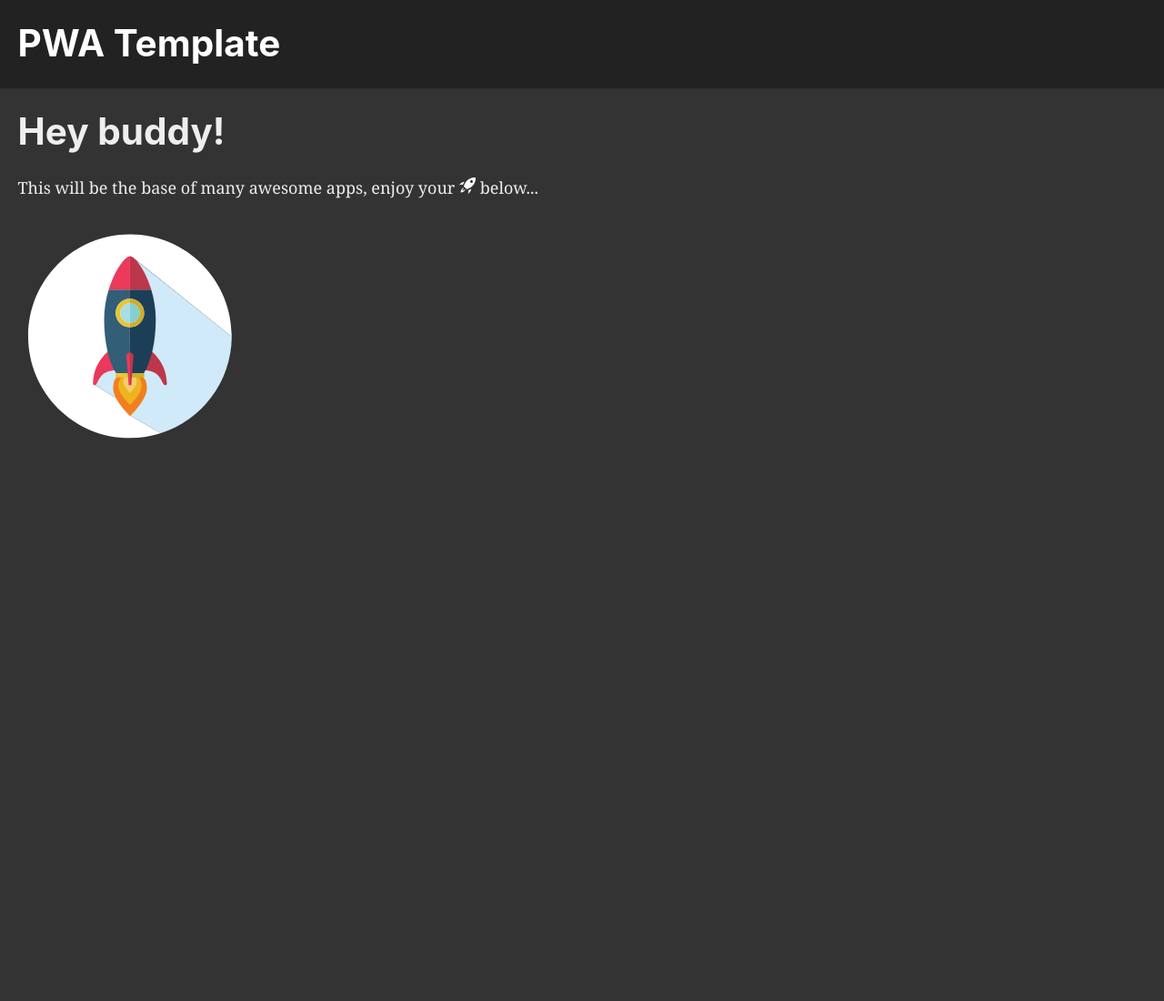
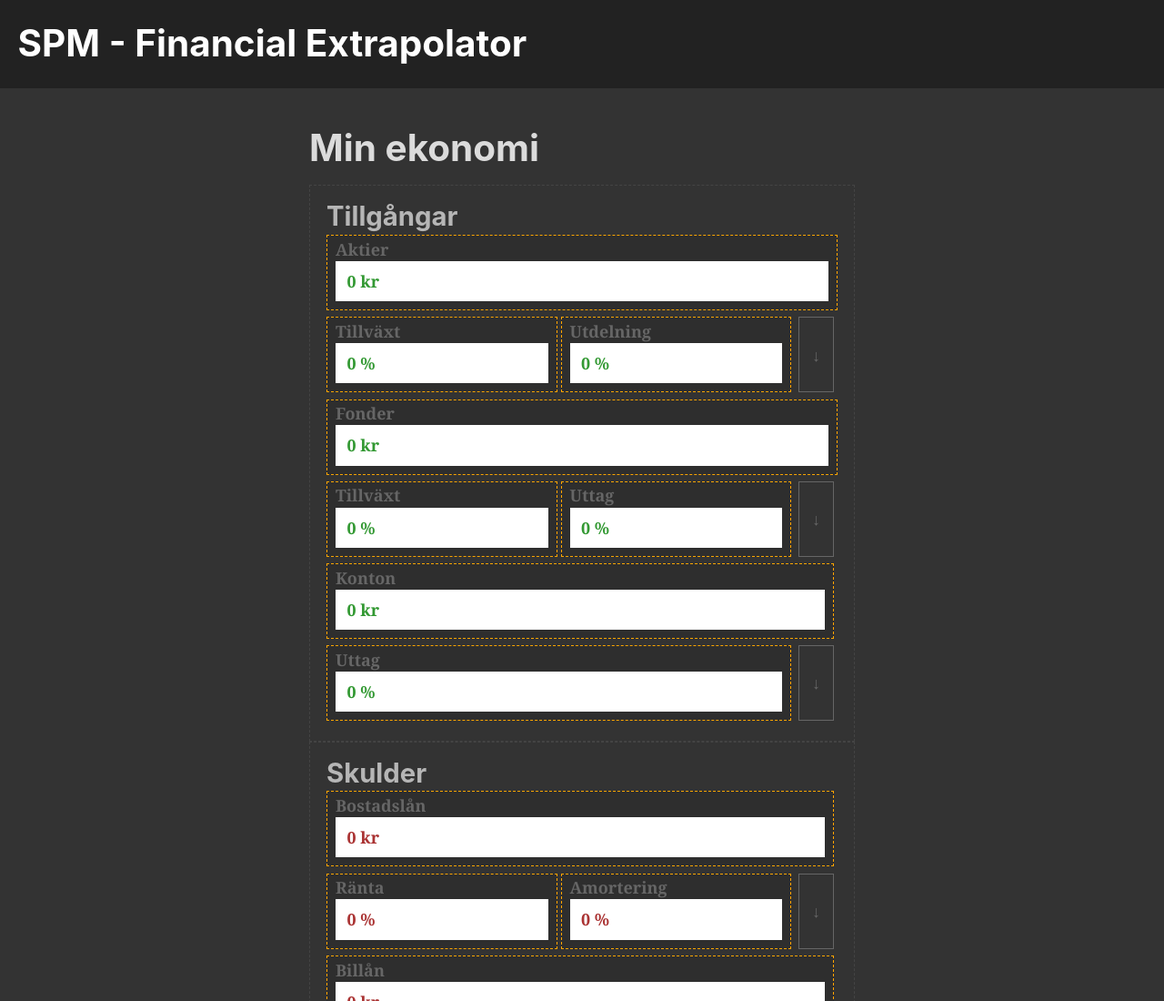
Before and after one commit to SebastianUdden/financial-extrapolator-pwa, a Gatsby site: page / in a window 1280 px wide. Shown: the top 1100 px of the page at 91% size. Before the commit the page ends 800 px from the top, so only its background shows below. Built offline with nearby package versions, Linux system fonts and the light colour scheme; Gatsby itself is replaced by a stand-in of ours.

Commit message:
Added financial extrapolator

```diff
--- a/gatsby-config.js
+++ b/gatsby-config.js
@@ -1,7 +1,7 @@
 module.exports = {
   siteMetadata: {
-    title: `PWA Template`,
-    description: `The Progressive Web App starter pack, go make awesome stuff with it.`,
+    title: `SPM - Financial Extrapolator`,
+    description: `An extrapolator to help visualize the importance of good personal finance.`,
     author: `@gatsbyjs`,
   },
   plugins: [
@@ -18,8 +18,8 @@ module.exports = {
     {
       resolve: `gatsby-plugin-manifest`,
       options: {
-        name: `Progressive Web App`,
-        short_name: `PWA`,
+        name: `SPM - Financial Extrapolator`,
+        short_name: `SPM - FE`,
         start_url: `/`,
         background_color: `#444`,
         theme_color: `#222`,
--- a/src/pages/index.js
+++ b/src/pages/index.js
@@ -1,30 +1,13 @@
 import React from "react"
-import styled from "styled-components"
 
 import Layout from "../components/layout"
 import SEO from "../components/seo"
-import { SVG } from "../components/svg/svg"
-import { rocket } from "../svgs/rocket.js"
-import { rocketColored } from "../svgs/rocketColored.js"
-
-const P = styled.p``
-
-const SVGWrapper = styled.div`
-  padding: 0;
-  margin: 0;
-`
+import FinanceExtrapolator from "../components/finance-extrapolator/finance-extrapolator"
 
 const IndexPage = () => (
   <Layout>
     <SEO title="Home" />
-    <h1>Hey buddy!</h1>
-    <P>
-      This will be the base of many awesome apps, enjoy your{" "}
-      <SVG {...rocket} size={18} color="#fff" /> below...
-    </P>
-    <SVGWrapper>
-      <SVG {...rocketColored} size={240} />
-    </SVGWrapper>
+    <FinanceExtrapolator />
   </Layout>
 )
 
```
